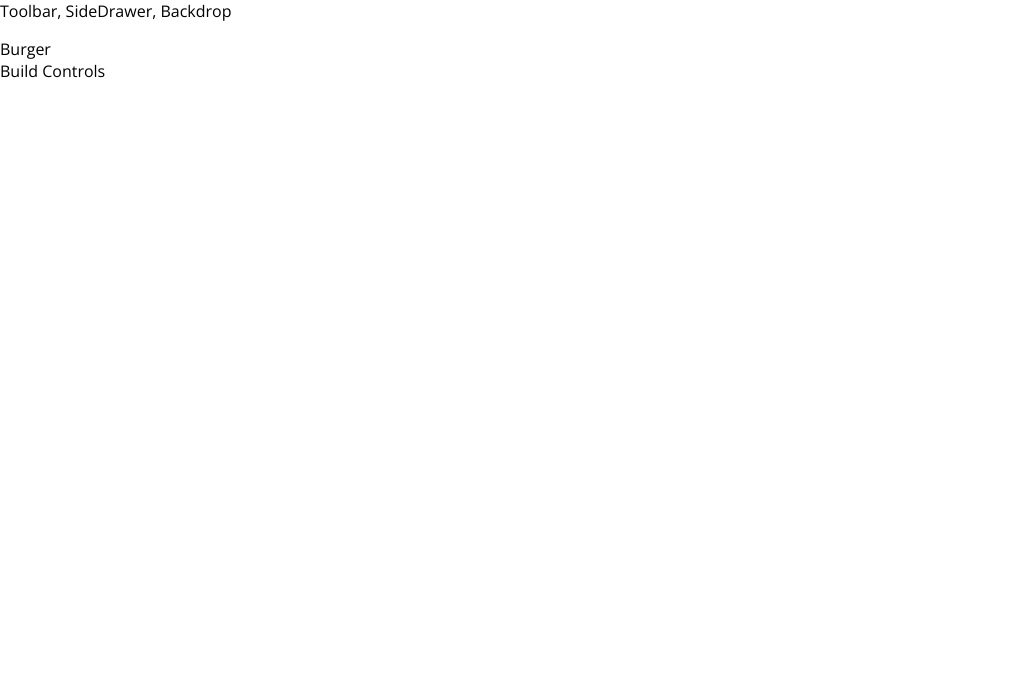
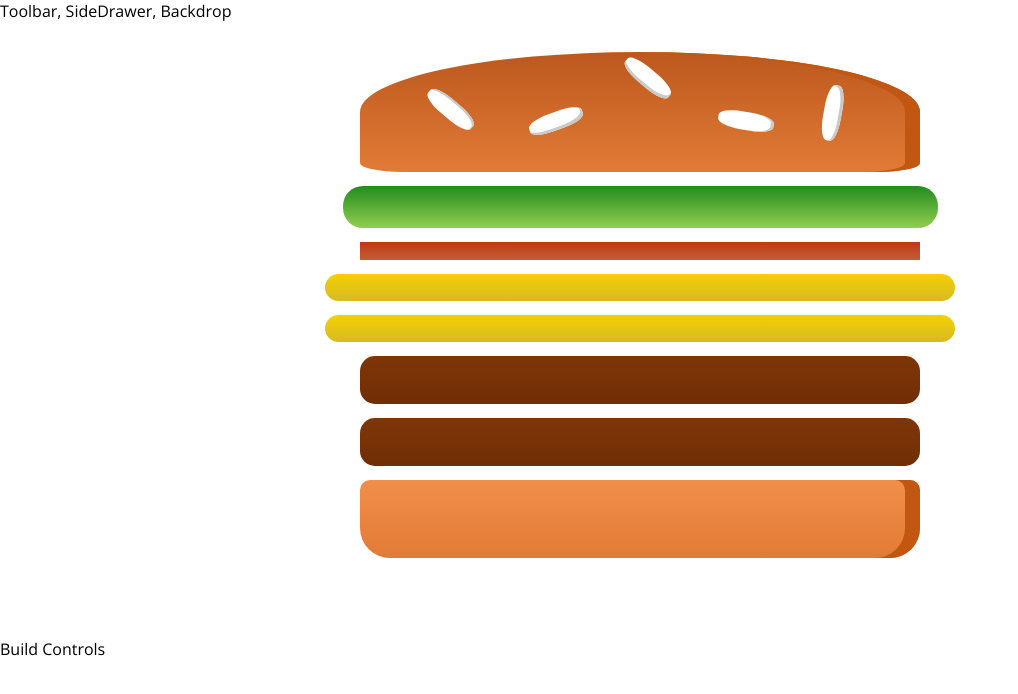
Before and after one commit to moh7afiz90/myBurger-app, a React app: page / in a window 1280 px wide. Shown: the top 694 px of the page, without its empty margins (0-1018 px from the left). Built offline with nearby package versions, Linux system fonts and the light colour scheme.

Commit message:
Outputting Burger Ingredients Dynamically

```diff
--- /dev/null
+++ b/src/components/Burger/Burger.css
@@ -0,0 +1,31 @@
+.Burger {
+  width: 100%;
+  margin: auto;
+  height: 250px;
+  overflow: scroll;
+  text-align: center;
+  font-weight: bold;
+  font-size: 1.2rem;
+}
+
+
+@media(min-width: 500px) and (min-height: 400px) {
+  .Burger {
+    width: 350px;
+    height: 300px;
+  }
+}
+
+@media(min-width: 500px) and (min-height: 401px) {
+  .Burger {
+    width: 450px;
+    height: 400px;
+  }
+}
+
+@media(min-width: 1000px) and (min-height: 700px) {
+  .Burger {
+    width: 700px;
+    height: 600px;
+  }
+}
--- a/src/components/Burger/Burger.js
+++ b/src/components/Burger/Burger.js
@@ -0,0 +1,21 @@
+import React from "react";
+
+import classes from "./Burger.css";
+import BurgerIngredient from "./BurgerIngredient/BurgerIngredient";
+
+const burger = props => {
+  const transformredIngredients = Object.keys(props.ingredients).map(igKey => {
+    return [...Array(props.ingredients[igKey])].map((_, i) => {
+      return <BurgerIngredient key={igKey + i} type={igKey} />;
+    });
+  });
+  return (
+    <div className={classes.Burger}>
+      <BurgerIngredient type="bread-top" />
+      {transformredIngredients}
+      <BurgerIngredient type="bread-bottom" />
+    </div>
+  );
+};
+
+export default burger;
--- a/src/components/Burger/BurgerIngredient/BurgerIngredient.css
+++ b/src/components/Burger/BurgerIngredient/BurgerIngredient.css
@@ -2,7 +2,7 @@
   height: 13%;
   width: 80%;
   background: linear-gradient(#F08E4A, #e27b36);
-  border-radius: 0 0 30px 30px;
+  border-radius: 10px 10px 30px 30px;
   box-shadow: inset -15px 0 #c15711;
   margin: 2% auto;
 }
@@ -11,7 +11,7 @@
   height: 20%;
   width: 80%;
   background: linear-gradient(#bc581e, #e27b36);
-  border-radius: 50% 50% 0 0;
+  border-radius: 200% 200% 30% 30%;
   box-shadow: inset -15px 0 #c15711;
   margin: 2% auto;
   position: relative;
--- a/src/components/Burger/BurgerIngredient/BurgerIngredient.js
+++ b/src/components/Burger/BurgerIngredient/BurgerIngredient.js
@@ -12,8 +12,8 @@
       case "bread-top":
         ingredient = (
           <div className={classes.BreadTop}>
-            <div className={classes.seeds1} />
-            <div className={classes.seeds2} />
+            <div className={classes.Seeds1} />
+            <div className={classes.Seeds2} />
           </div>
         );
         break;
@@ -36,6 +36,6 @@
   }
 }
 
-BurgerIngredient.PropTypes = {
+BurgerIngredient.propTypes = {
   type: PropTypes.string.isRequired
 };
--- a/src/containers/BurgerBuilder/BurgerBuilder.js
+++ b/src/containers/BurgerBuilder/BurgerBuilder.js
@@ -1,11 +1,21 @@
 import React, { Component } from "react";
+
 import Aux from "../../hoc/Aux";
+import Burger from "../../components/Burger/Burger";
 
 export default class BurgerBuilder extends Component {
+  state = {
+    ingredients: {
+      salad: 1,
+      bacon: 1,
+      cheese: 2,
+      meat: 2
+    }
+  };
   render() {
     return (
       <Aux>
-        <div>Burger</div>
+        <Burger ingredients={this.state.ingredients} />
         <div>Build Controls</div>
       </Aux>
     );
```
